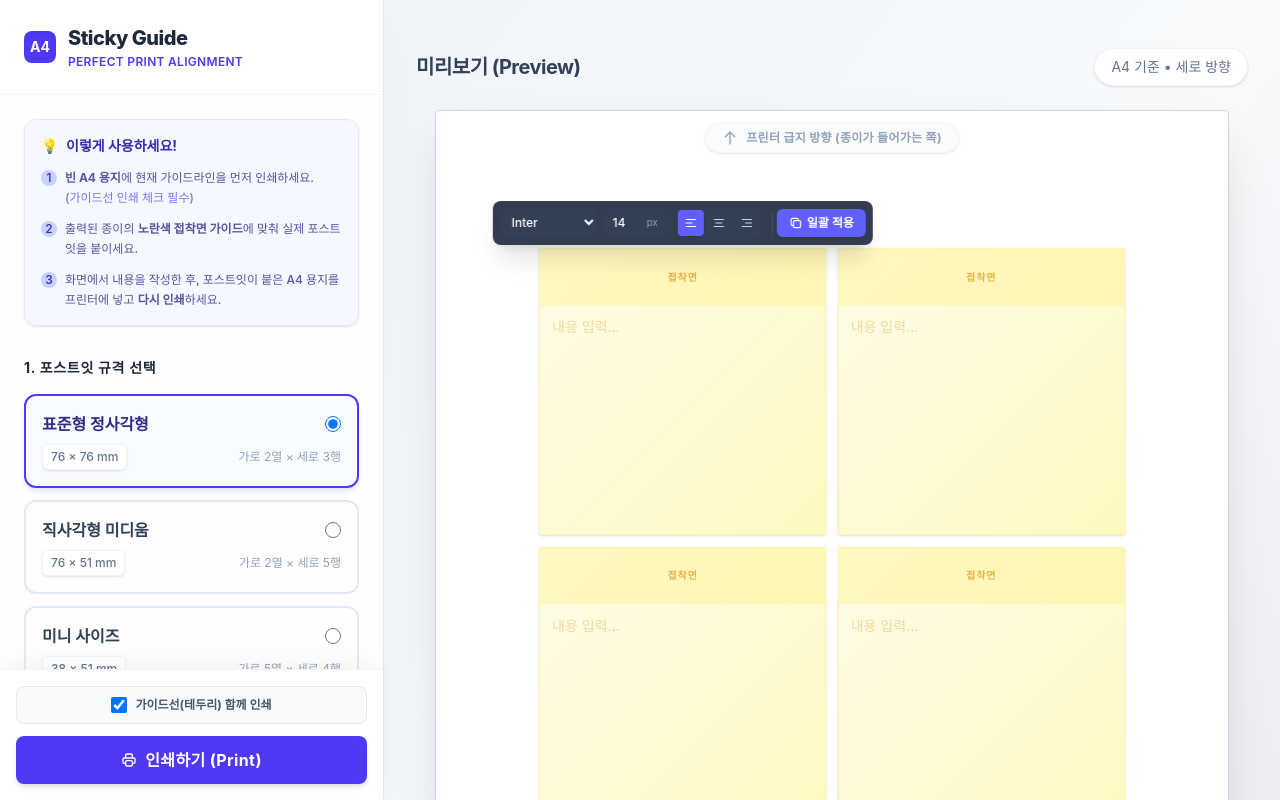
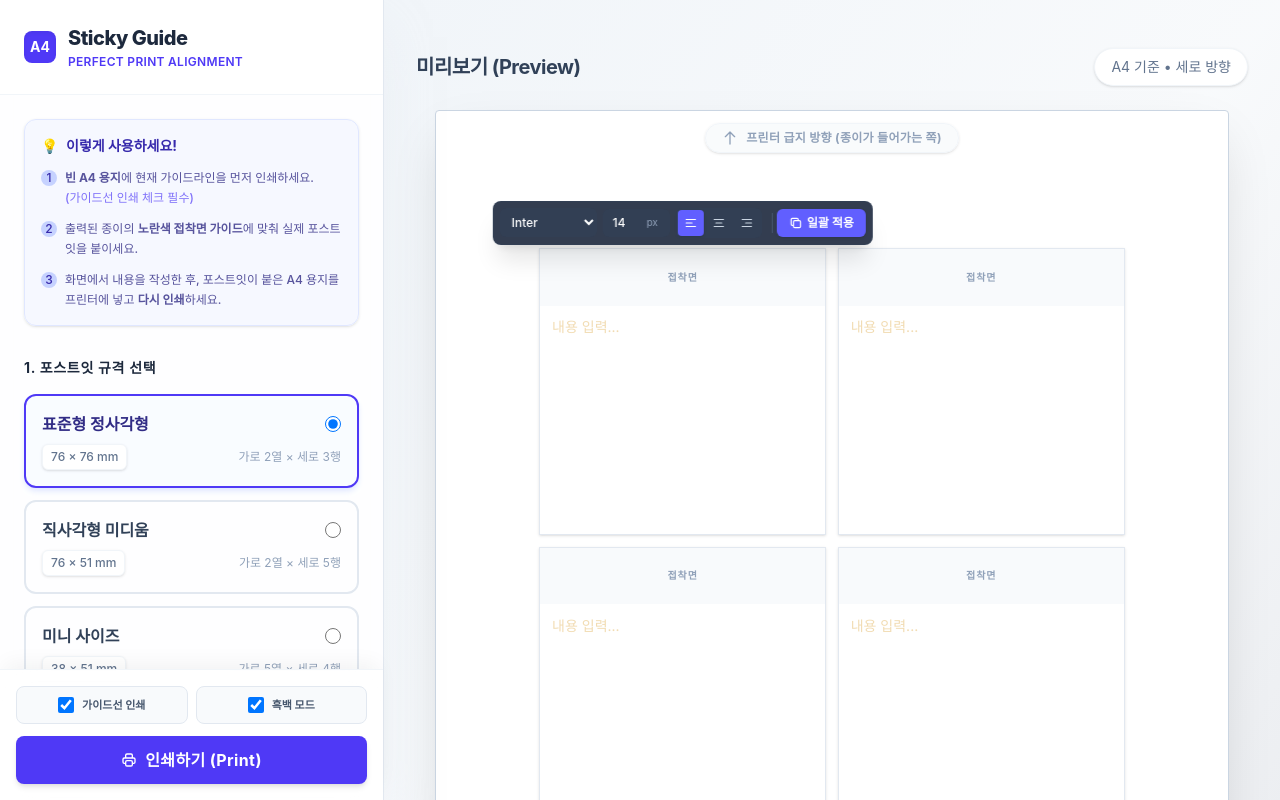
Before and after one commit to nomelancholy/a4-sticky-guide, a React (Vite) app: page / in a window 1280 px wide. Shown: the top 800 px of the page. Built offline with nearby package versions, Linux system fonts and the light colour scheme.

Commit message:
feat: add color mode toggle and developer support banner to sidebar

```diff
--- a/src/App.tsx
+++ b/src/App.tsx
@@ -12,6 +12,7 @@ function App() {
   const [selectedLayoutId, setSelectedLayoutId] = useState<string>(layouts[0].id);
   const [items, setItems] = useState<PostItItem[]>([]);
   const [showGuideInPrint, setShowGuideInPrint] = useState(true);
+  const [isColorMode, setIsColorMode] = useState(false); // default bw as requested "지금은 흑백 모드가 안나와" actually let's keep it true or false? I'll make it true and user can toggle. Actually, I'll default to true, since it's currently yellow.
 
   const selectedLayout = layouts.find(l => l.id === selectedLayoutId) || layouts[0];
 
@@ -57,6 +58,8 @@ function App() {
         onSelectLayout={setSelectedLayoutId}
         showGuideInPrint={showGuideInPrint}
         onToggleGuide={() => setShowGuideInPrint(prev => !prev)}
+        isColorMode={isColorMode}
+        onToggleColorMode={() => setIsColorMode(prev => !prev)}
         onPrint={handlePrint}
         items={items}
         updateItem={updateItem}
@@ -75,6 +78,7 @@ function App() {
           items={items}
           updateItem={updateItem}
           showGuideInPrint={showGuideInPrint}
+          isColorMode={isColorMode}
           onApplyToAll={applyToAll}
         />
       </main>
--- a/src/components/A4Canvas.tsx
+++ b/src/components/A4Canvas.tsx
@@ -7,6 +7,7 @@ interface A4CanvasProps {
   items: PostItItem[];
   updateItem: (id: number, updates: Partial<PostItItem>) => void;
   showGuideInPrint: boolean;
+  isColorMode: boolean;
   onApplyToAll: (id: number) => void;
 }
 
@@ -15,6 +16,7 @@ const A4Canvas: React.FC<A4CanvasProps> = ({
   items,
   updateItem,
   showGuideInPrint,
+  isColorMode,
   onApplyToAll
 }) => {
   const isLandscape = layout.a4Orientation === 'landscape';
@@ -62,6 +64,7 @@ const A4Canvas: React.FC<A4CanvasProps> = ({
               layout={layout}
               updateItem={updateItem}
               showGuideInPrint={showGuideInPrint}
+              isColorMode={isColorMode}
               onApplyToAll={() => onApplyToAll(item.id)}
               isFirst={index === 0}
             />
--- a/src/components/PostItCell.tsx
+++ b/src/components/PostItCell.tsx
@@ -6,6 +6,7 @@ interface PostItCellProps {
   layout: LayoutConfig;
   updateItem: (id: number, updates: Partial<PostItItem>) => void;
   showGuideInPrint: boolean;
+  isColorMode: boolean;
   onApplyToAll: () => void;
   isFirst: boolean;
 }
@@ -15,6 +16,7 @@ const PostItCell: React.FC<PostItCellProps> = ({
   layout,
   updateItem,
   showGuideInPrint,
+  isColorMode,
   onApplyToAll,
   isFirst
 }) => {
@@ -26,9 +28,21 @@ const PostItCell: React.FC<PostItCellProps> = ({
     ? 'print:border-slate-300 print:border-dashed'
     : 'print:border-transparent print:border-none';
 
+  const colorClasses = isColorMode
+    ? 'bg-gradient-to-br from-yellow-50 to-yellow-100 border-yellow-200/50'
+    : 'bg-white border-slate-200';
+
+  const zoneColorClasses = isColorMode
+    ? 'bg-yellow-200/40'
+    : 'bg-slate-100/50';
+
+  const zoneTextClasses = isColorMode
+    ? 'text-yellow-600/60'
+    : 'text-slate-400';
+
   return (
     <div
-      className={`relative group flex flex-col bg-gradient-to-br from-yellow-50 to-yellow-100 border border-yellow-200/50 shadow-sm hover:shadow-md transition-shadow print:shadow-none print:bg-none print:bg-transparent ${printGuideClasses}`}
+      className={`relative group flex flex-col border shadow-sm hover:shadow-md transition-shadow print:shadow-none print:bg-none print:bg-transparent ${colorClasses} ${printGuideClasses}`}
       style={{
         width: `${layout.postItWidth}mm`,
         height: `${layout.postItHeight}mm`,
@@ -43,9 +57,9 @@ const PostItCell: React.FC<PostItCellProps> = ({
     >
       {/* Sticky Zone Indicator */}
       <div
-        className={`absolute top-0 left-0 right-0 h-[15mm] bg-yellow-200/40 print:bg-slate-100 flex items-center justify-center pointer-events-none ${!showGuideInPrint ? 'print:hidden' : ''}`}
+        className={`absolute top-0 left-0 right-0 h-[15mm] flex items-center justify-center pointer-events-none print:bg-slate-100 ${zoneColorClasses} ${!showGuideInPrint ? 'print:hidden' : ''}`}
       >
-        <span className={`text-[10px] font-bold text-yellow-600/60 print:text-slate-400 select-none tracking-widest`}>
+        <span className={`text-[10px] font-bold print:text-slate-400 select-none tracking-widest ${zoneTextClasses}`}>
           접착면
         </span>
       </div>
--- a/src/components/Sidebar.tsx
+++ b/src/components/Sidebar.tsx
@@ -10,6 +10,8 @@ interface SidebarProps {
   onPrint: () => void;
   items: PostItItem[];
   updateItem: (id: number, updates: Partial<PostItItem>) => void;
+  isColorMode: boolean;
+  onToggleColorMode: () => void;
 }
 
 const Sidebar: React.FC<SidebarProps> = ({
@@ -18,6 +20,8 @@ const Sidebar: React.FC<SidebarProps> = ({
   onSelectLayout,
   showGuideInPrint,
   onToggleGuide,
+  isColorMode,
+  onToggleColorMode,
   onPrint,
 }) => {
   const [showPrintWarning, setShowPrintWarning] = useState(false);
@@ -138,20 +142,56 @@ const Sidebar: React.FC<SidebarProps> = ({
           </p>
         </section>
 
+        {/* Support Banner */}
+        <section className="bg-amber-50 border border-amber-200 rounded-xl p-4 flex flex-col items-center shadow-sm">
+          <span className="text-3xl mb-2 drop-shadow-sm">🍺</span>
+          <h2 className="text-sm font-extrabold text-amber-900 mb-1">개발자에게 시원한 맥주 한 잔!</h2>
+          <p className="text-xs text-amber-700/90 text-center mb-4 font-medium leading-relaxed">
+            포스트잇 인쇄 가이드가 유용하셨나요?<br/>작은 후원이 업데이트에 큰 힘이 됩니다 💛
+          </p>
+          <a
+            href="#"
+            className="w-full flex items-center justify-center space-x-2 bg-[#FEE500] hover:bg-[#F4DC00] text-[#191919] font-bold py-2.5 px-4 rounded-lg transition-all shadow-sm hover:shadow active:scale-[0.98]"
+            onClick={(e) => {
+              e.preventDefault();
+              alert('여기에 실제 카카오페이 송금 링크를 연결해주세요!\n예: https://qr.kakaopay.com/...');
+            }}
+          >
+            <svg className="w-5 h-5" viewBox="0 0 24 24" fill="currentColor">
+               <path d="M12 3C6.477 3 2 6.582 2 11c0 2.825 1.724 5.32 4.382 6.848-.344 1.258-1.246 4.542-1.285 4.707-.052.215.195.334.37.215.228-.155 3.33-2.28 4.606-3.183.626.096 1.272.146 1.927.146 5.523 0 10-3.582 10-8s-4.477-8-10-8z"/>
+            </svg>
+            <span className="tracking-tight">카카오페이 송금하기</span>
+          </a>
+        </section>
+
       </div>
 
       <div className="p-4 bg-white/90 border-t border-slate-100 backdrop-blur-lg space-y-3 shadow-[0_-10px_20px_-5px_rgba(0,0,0,0.05)]">
-        <label className="flex items-center justify-center space-x-2 cursor-pointer group bg-slate-50 p-2.5 rounded-lg border border-slate-200 hover:bg-slate-100 transition-colors">
+        <div className="flex space-x-2">
+          <label className="flex-1 flex items-center justify-center space-x-2 cursor-pointer group bg-slate-50 p-2.5 rounded-lg border border-slate-200 hover:bg-slate-100 transition-colors">
             <input
               type="checkbox"
               checked={showGuideInPrint}
               onChange={onToggleGuide}
               className="w-4 h-4 text-indigo-600 rounded focus:ring-indigo-500 border-slate-300"
             />
-          <span className="text-xs font-bold text-slate-600 group-hover:text-slate-800 transition-colors">
-            가이드선(테두리) 함께 인쇄
+            <span className="text-[11px] font-bold text-slate-600 group-hover:text-slate-800 transition-colors whitespace-nowrap">
+              가이드선 인쇄
             </span>
           </label>
+
+          <label className="flex-1 flex items-center justify-center space-x-2 cursor-pointer group bg-slate-50 p-2.5 rounded-lg border border-slate-200 hover:bg-slate-100 transition-colors">
+            <input
+              type="checkbox"
+              checked={!isColorMode}
+              onChange={onToggleColorMode}
+              className="w-4 h-4 text-indigo-600 rounded focus:ring-indigo-500 border-slate-300"
+            />
+            <span className="text-[11px] font-bold text-slate-600 group-hover:text-slate-800 transition-colors whitespace-nowrap">
+              흑백 모드
+            </span>
+          </label>
+        </div>
 
         <button
           onClick={handlePrintClick}
```
Lines whose indentation alone changed are shown as unchanged.
